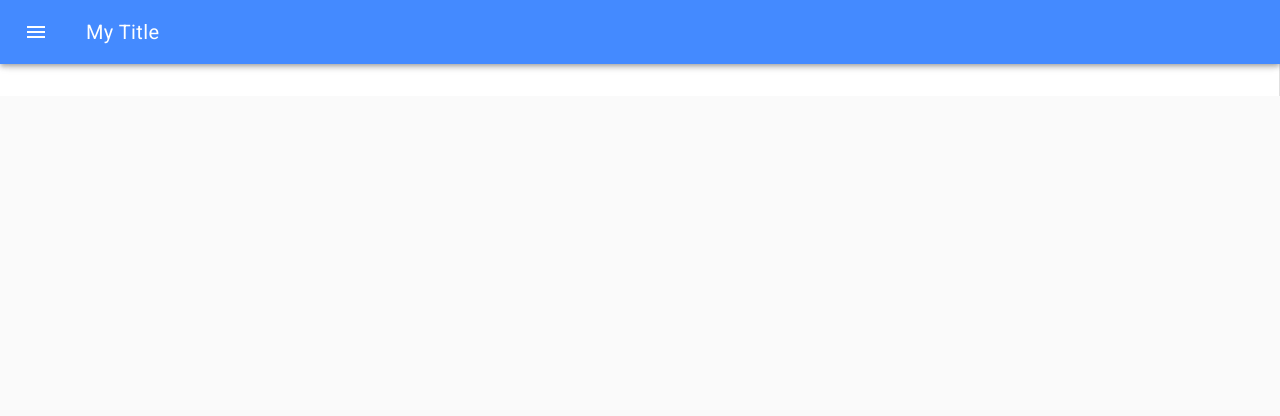
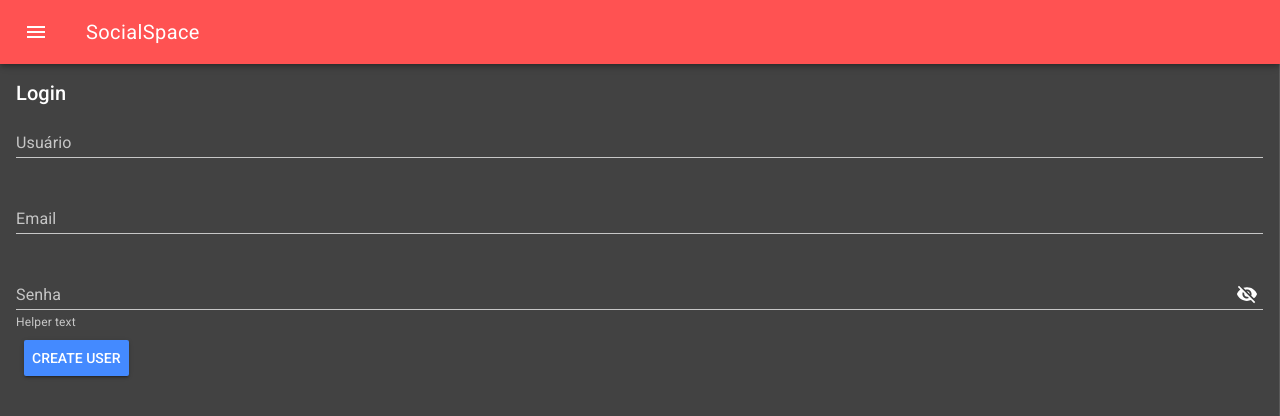
Before and after one commit to Israel-Ferreira/Projeto-Al, a Vue app in the folder front-end-al/: page /#/auth in a window 1280 px wide. Shown: the top 416 px of the page. Built offline with nearby package versions, Linux system fonts and the light colour scheme.

Commit message:
Montando o layout da tela de login

```diff
--- a/front-end-al/src/App.vue
+++ b/front-end-al/src/App.vue
@@ -1,18 +1,20 @@
 <template>
   <div id="app">
-    <md-app md-mode="reveal">
-      <md-app-toolbar class="md-primary">
+    <md-app md-mode="reveal" style="min-height: 100vh;">
+      <md-app-toolbar class="md-accent">
         <md-button v-if="!isLoginScreen" class="md-icon-button" @click="menuVisible = !menuVisible">
           <md-icon>menu</md-icon>
         </md-button>
-        <span class="md-title">My Title</span>
+        <span class="md-title">SocialSpace</span>
       </md-app-toolbar>
-       <md-app-drawer :md-active.sync="menuVisible">
-        <md-toolbar class="md-transparent" md-elevation="0">Navigation</md-toolbar>
+      <md-app-drawer :md-active.sync="menuVisible">
+        <md-toolbar class="md-transparent" md-elevation="0">SocialSpace</md-toolbar>
         <md-list>
           <md-list-item>
             <md-icon>move_to_inbox</md-icon>
-            <span class="md-list-item-text">Inbox</span>
+            <span class="md-list-item-text">
+              <router-link to="/auth">Login</router-link>
+            </span>
           </md-list-item>
 
           <md-list-item>
--- a/front-end-al/src/components/HelloWorld.vue
+++ b/front-end-al/src/components/HelloWorld.vue
@@ -12,21 +12,8 @@
       <li><a href="https://github.com/vuejs/vue-cli/tree/dev/packages/%40vue/cli-plugin-eslint" target="_blank" rel="noopener">eslint</a></li>
     </ul>
     <h3>Essential Links</h3>
-    <ul>
-      <li><a href="https://vuejs.org" target="_blank" rel="noopener">Core Docs</a></li>
-      <li><a href="https://forum.vuejs.org" target="_blank" rel="noopener">Forum</a></li>
-      <li><a href="https://chat.vuejs.org" target="_blank" rel="noopener">Community Chat</a></li>
-      <li><a href="https://twitter.com/vuejs" target="_blank" rel="noopener">Twitter</a></li>
-      <li><a href="https://news.vuejs.org" target="_blank" rel="noopener">News</a></li>
-    </ul>
+
     <h3>Ecosystem</h3>
-    <ul>
-      <li><a href="https://router.vuejs.org" target="_blank" rel="noopener">vue-router</a></li>
-      <li><a href="https://vuex.vuejs.org" target="_blank" rel="noopener">vuex</a></li>
-      <li><a href="https://github.com/vuejs/vue-devtools#vue-devtools" target="_blank" rel="noopener">vue-devtools</a></li>
-      <li><a href="https://vue-loader.vuejs.org" target="_blank" rel="noopener">vue-loader</a></li>
-      <li><a href="https://github.com/vuejs/awesome-vue" target="_blank" rel="noopener">awesome-vue</a></li>
-    </ul>
   </div>
 </template>
 
--- a/front-end-al/src/components/LoginForm.vue
+++ b/front-end-al/src/components/LoginForm.vue
@@ -1,57 +1,60 @@
 <template>
   <div class="login-form">
-        <form  class="md-layout" @submit.prevent="submitForm">
-            <md-card class="md-layout-item md-size-50">
-                <md-card-header>
-                    <div class="md-title">{{isLoginScreen ? 'Login' : 'Cadastrar'}}</div>
-                </md-card-header>
-                <md-field v-if="!isLoginScreen">
+    <form class="md-layout" @submit.prevent="submitForm">
+        <div class="md-title">{{componentTitle}}</div>
+        <md-field>
+            <label>Usuário</label>
+            <md-input v-model="username"></md-input>
+        </md-field>
 
+        <md-field>
+            <label>Email</label>
+            <md-input v-model="email" type="email"></md-input>
         </md-field>
+
         <md-field>
-                    <label>Email: </label>
-                    <md-input v-model="email" type="email"/>
+            <label>Senha</label>
+            <md-input type="password" v-model="password"></md-input>
+            <span class="md-helper-text">Helper text</span>
         </md-field>
-                <md-field>
-                    <label>Nome de Usuário: </label>
-                    <md-input v-model="password" type="password" />
-                </md-field>
-                <md-card-actions>
-                    <md-button type="submit" class="md-primary">Create user</md-button>
-                </md-card-actions>
-            </md-card>
+        <md-button type="submit" class="md-raised md-primary">Create user</md-button>
     </form>
   </div>
 </template>
+
+
+
+
+
 <script>
-import axios from 'axios'
+import axios from "axios";
 
 const api = "http://localhost:6590";
 
 export default {
+  props: ["isLoginScreen"],
+  name: "login-form",
   data: () => ({
     username: "",
     email: "",
-        password: "",
-        isLoginScreen: true
+    password: ""
   }),
   methods: {
-        submitForm(){
-            let {username,email,password} = this
+    submitForm() {
+      let { username, email, password } = this;
 
-            if(this.isLoginScreen){
-                console.log({username,password})
-                axios.post()
-            }else{
-                console.log({email,username,password})
+      if (this.isLoginScreen) {
+        console.log({ username, password });
+        axios.post();
+      } else {
+        console.log({ email, username, password });
       }
     }
   },
   computed: {
-        titlePage(){
-            return
+    componentTitle() {
+      return this.isLoginScreen ? "Login" : "Cadastrar";
     }
   }
-
-}
+};
 </script>
--- a/front-end-al/src/main.js
+++ b/front-end-al/src/main.js
@@ -3,7 +3,7 @@ import VueMaterial from 'vue-material'
 import App from './App.vue'
 import router from './router'
 import 'vue-material/dist/vue-material.min.css'
-import 'vue-material/dist/theme/default.css'
+import 'vue-material/dist/theme/default-dark.css'
 
 Vue.config.productionTip = false
 Vue.use(VueMaterial)
--- a/front-end-al/src/router.js
+++ b/front-end-al/src/router.js
@@ -1,6 +1,7 @@
 import Vue from 'vue'
 import Router from 'vue-router'
 import Home from './views/Home.vue'
+import Auth from './views/Auth.vue'
 
 Vue.use(Router)
 
@@ -18,6 +19,12 @@ export default new Router({
       // this generates a separate chunk (about.[hash].js) for this route
       // which is lazy-loaded when the route is visited.
       component: () => import(/* webpackChunkName: "about" */ './views/About.vue')
-    }
+    },
+    {
+      path: '/auth',
+      name: 'auth',
+      component: Auth
+    },
+
   ]
 })
--- a/front-end-al/src/views/Auth.vue
+++ b/front-end-al/src/views/Auth.vue
@@ -1,5 +1,18 @@
 <template>
     <div class="auth">
-
+        <div>
+            <LoginForm :isLoginScreen="true" />
+        </div>
     </div>
 </template>
+
+<script>
+import LoginForm from '@/components/LoginForm'
+
+export default {
+    name: 'auth',
+    components: {
+        LoginForm
+    }
+}
+</script>
```
Lines whose indentation alone changed are shown as unchanged.
